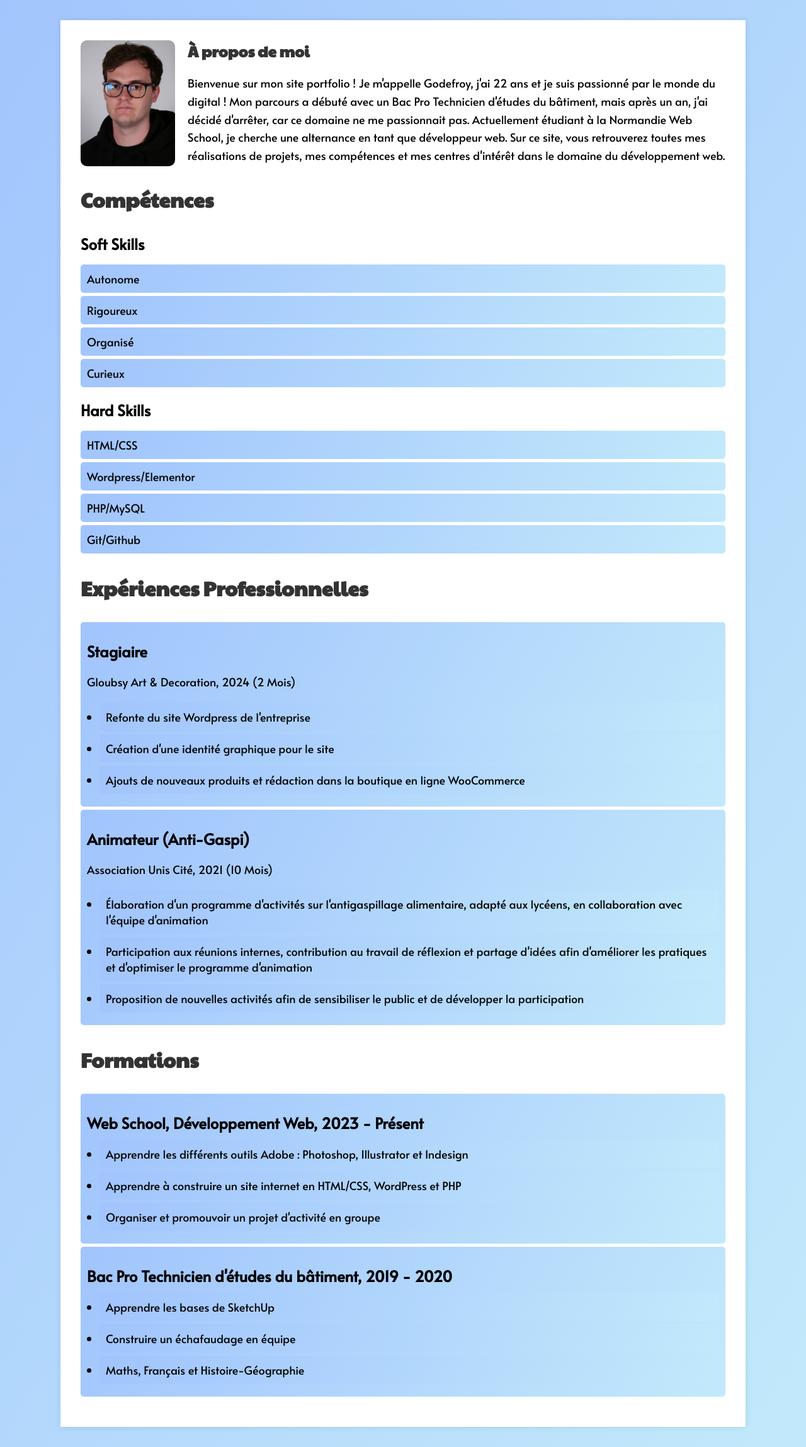
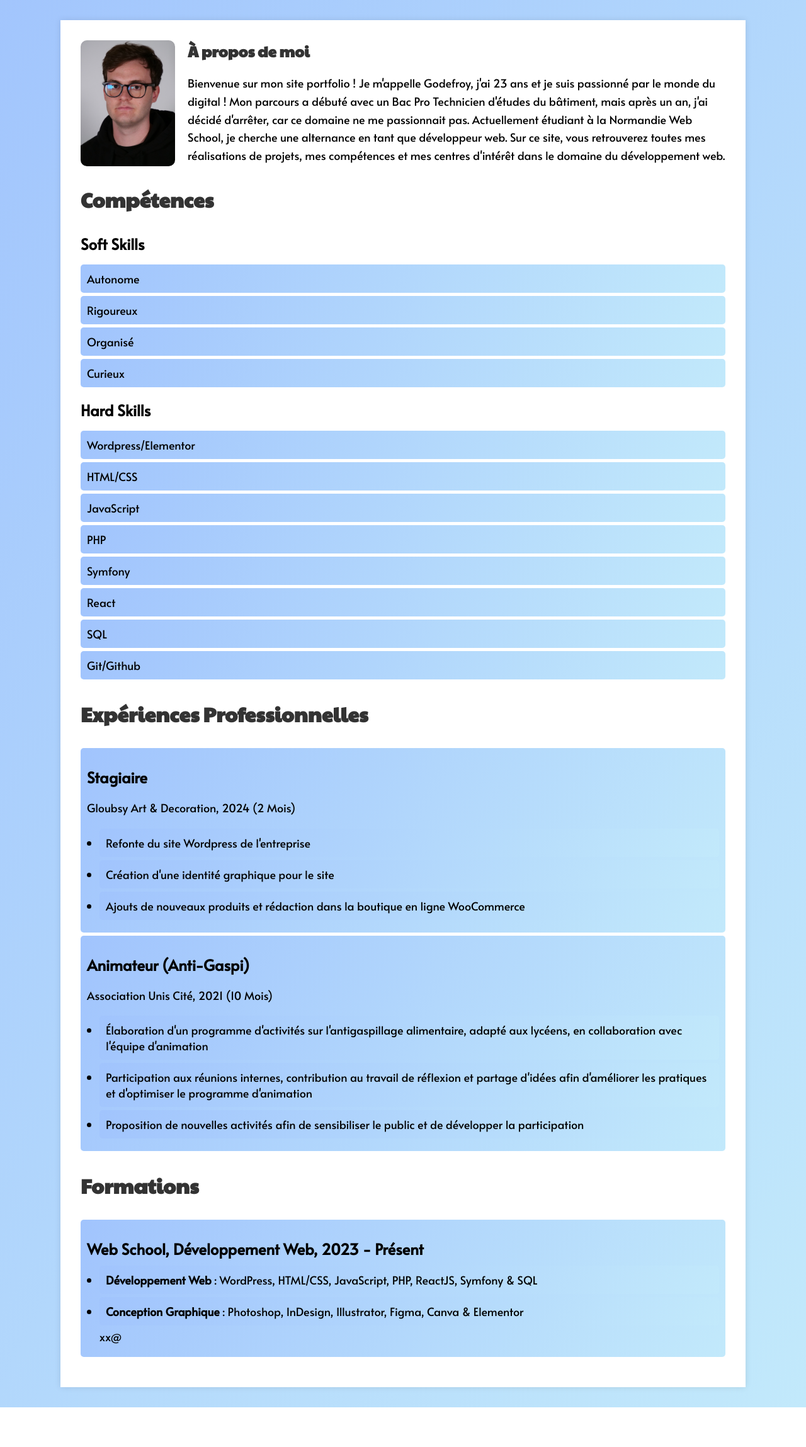
Before and after one commit to godefroyhanot/Portfolio, a PHP site: page / in a window 1280 px wide. Shown: the part 172-2470 px from the top of the page at 63% size. After the commit the page ends 2407 px from the top, so only its background shows below. Run offline with PHP 8.4, Linux system fonts and the light colour scheme.

Commit message:
Modifications Accueil

```diff
--- a/index.php
+++ b/index.php
@@ -33,7 +33,7 @@ include 'config.php';
         <img src="images/photo-nws.JPEG" alt="Photo">
         <h2>À propos de moi</h2>
         <p class="about">Bienvenue sur mon site portfolio ! Je m'appelle Godefroy,
-            j'ai 22 ans et je suis passionné par le monde du digital !
+            j'ai 23 ans et je suis passionné par le monde du digital !
             Mon parcours a débuté avec un Bac Pro Technicien d'études du bâtiment, mais après un an, j'ai décidé d'arrêter,
             car ce domaine ne me passionnait pas. Actuellement étudiant à la Normandie Web School,
             je cherche une alternance en tant que développeur web. Sur ce site,
@@ -49,9 +49,13 @@ include 'config.php';
         </ul>
         <h4>Hard Skills</h4>
         <ul>
+            <li>Wordpress/Elementor</li>
             <li>HTML/CSS</li>
-            <li>Wordpress/Elementor</li>
-            <li>PHP/MySQL</li>
+            <li>JavaScript</li>
+            <li>PHP</li>
+            <li>Symfony</li>
+            <li>React</li>
+            <li>SQL</li>
             <li>Git/Github</li>
         </ul>
         <h3>Expériences Professionnelles</h3>
@@ -80,18 +84,8 @@ include 'config.php';
             <li>
                 <h4>Web School, Développement Web, 2023 - Présent</h4>
                 <ul>
-                    <li>Apprendre les différents outils Adobe : Photoshop, Illustrator et Indesign</li>
-                    <li>Apprendre à construire un site internet en HTML/CSS, WordPress et PHP</li>
-                    <li>Organiser et promouvoir un projet d'activité en groupe</li>
-                </ul>
-            </li>
-
-            <li>
-                <h4>Bac Pro Technicien d'études du bâtiment, 2019 - 2020</h4>
-                <ul>
-                    <li>Apprendre les bases de SketchUp</li>
-                    <li>Construire un échafaudage en équipe</li>
-                    <li>Maths, Français et Histoire-Géographie</li>
+                <li><strong>Développement Web</strong> : WordPress, HTML/CSS, JavaScript, PHP, ReactJS, Symfony & SQL</li>
+                <li><strong>Conception Graphique</strong> : Photoshop, InDesign, Illustrator, Figma, Canva & Elementor</li>xx@
                 </ul>
             </li>
         </ul>
```
